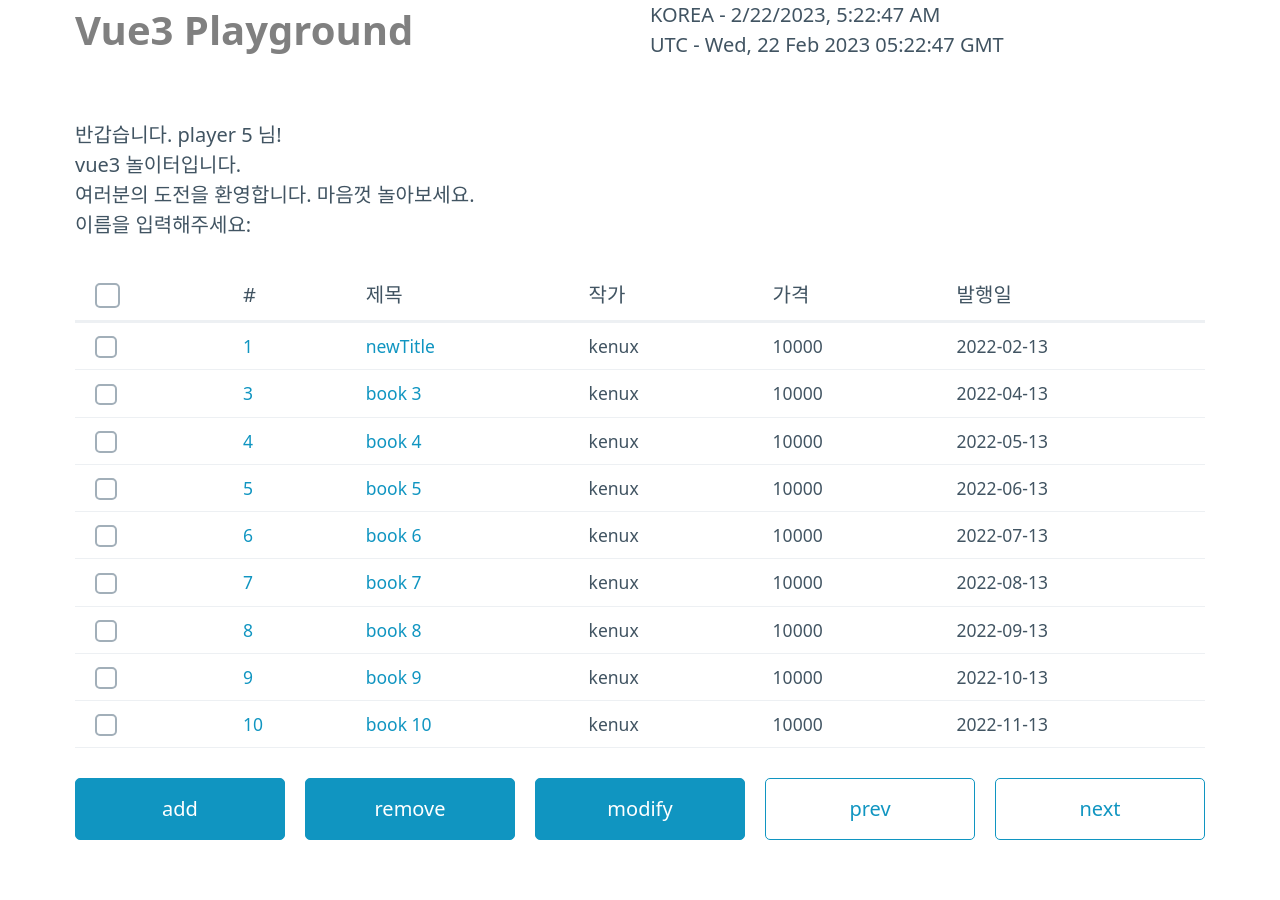
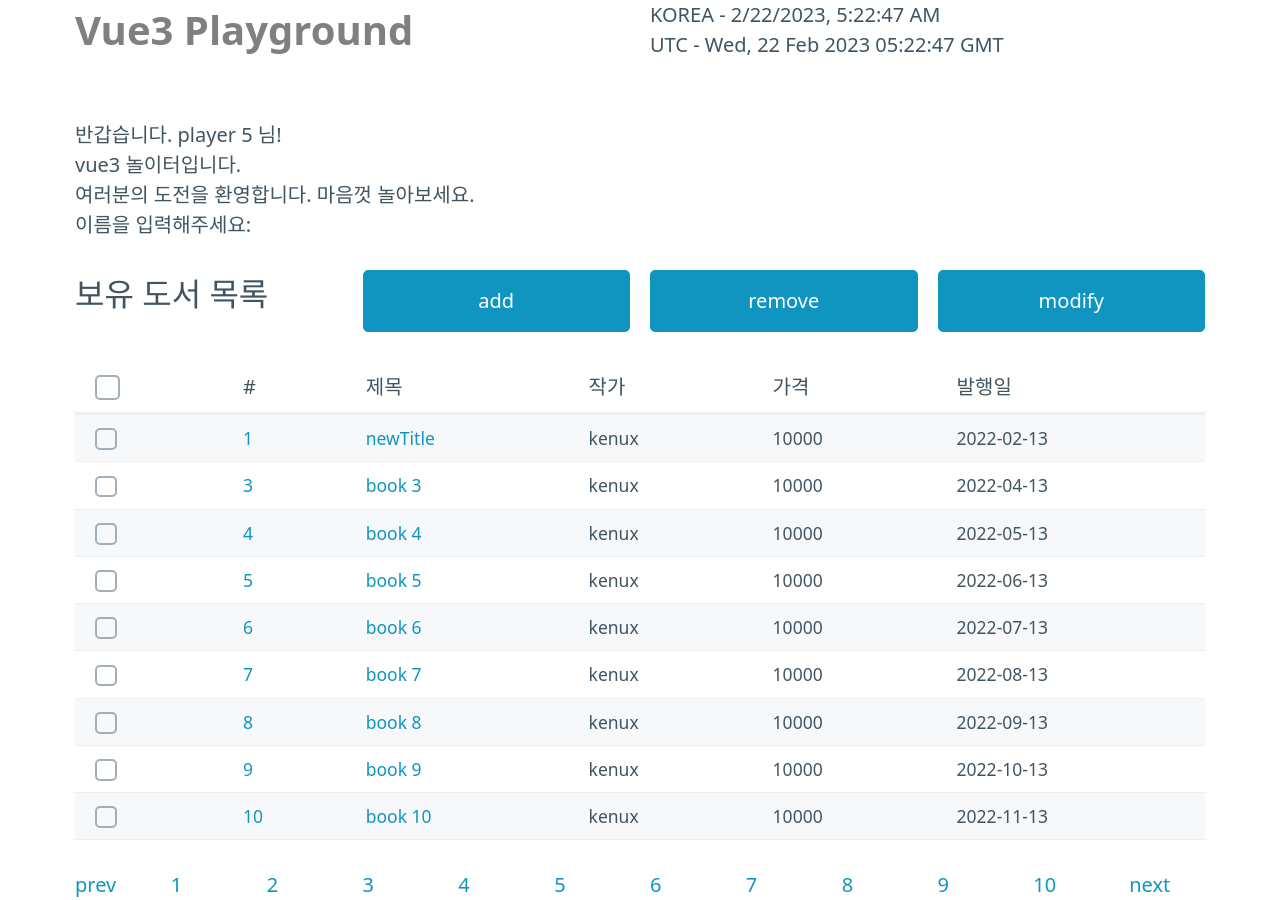
Before and after one commit to kenux196/learn-vue3, a Vue app: page / in a window 1280 px wide. Before the commit the page ends 870 px from the top, so only its background shows below. Built offline with nearby package versions, Linux system fonts and the light colour scheme.

Commit message:
Modify book list layout

```diff
--- a/src/try/components/BookList.vue
+++ b/src/try/components/BookList.vue
@@ -56,7 +56,13 @@ function selectedBookList() {
 </script>
 
 <template>
-  <table>
+  <div class="grid">
+    <p style="font-size: xx-large">보유 도서 목록</p>
+    <p role="button" @click="openBookForm()">add</p>
+    <p role="button" @click="removeBooks()">remove</p>
+    <p role="button" @click="modifyBook()">modify</p>
+  </div>
+  <table role="grid">
     <thead>
       <th>
         <input
@@ -93,12 +99,10 @@ function selectedBookList() {
       </tr>
     </tbody>
   </table>
-  <div class="grid">
-    <p role="button" @click="openBookForm()">add</p>
-    <p role="button" @click="removeBooks()">remove</p>
-    <p role="button" @click="modifyBook()">modify</p>
-    <p role="button" class="outline">prev</p>
-    <p role="button" class="outline">next</p>
+  <div class="grid page-num">
+    <a>prev</a>
+    <a v-for="i in 10" :key="i">{{ i }}</a>
+    <a>next</a>
   </div>
   <BookAddForm ref="bookAddForm" @added-book="updateBooks" />
 </template>
```
